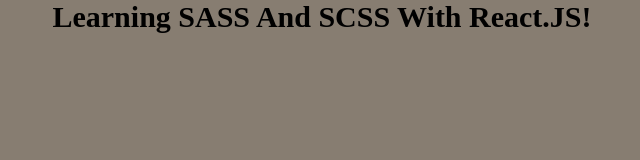
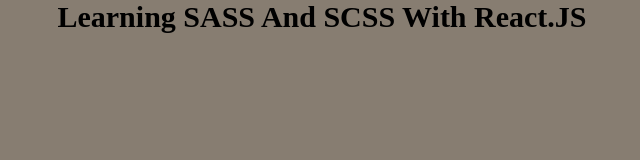
Before and after one commit to AhmedShaykh/Learn-SASS-And-SCSS-With-React.JS, a React (Create React App) app: page / in a window 1280 px wide. Shown: the top 160 px of the page, without its empty margins (318-958 px from the left). Built offline with nearby package versions, Linux system fonts and the light colour scheme.

Commit message:
It's Time To Push !

```diff
--- a/src/Components/Sass.js
+++ b/src/Components/Sass.js
@@ -4,7 +4,7 @@
     return (
         <div>
             <h1 className='head'>
-                Learning SASS And SCSS With React.JS!
+                Learning SASS And SCSS With React.JS
             </h1>
         </div>
     )
```
Also changed, not shown: src/setupTests.js (deleted, +0 -5 lines), 1 other file (tests, documents, lock files or other folders).
